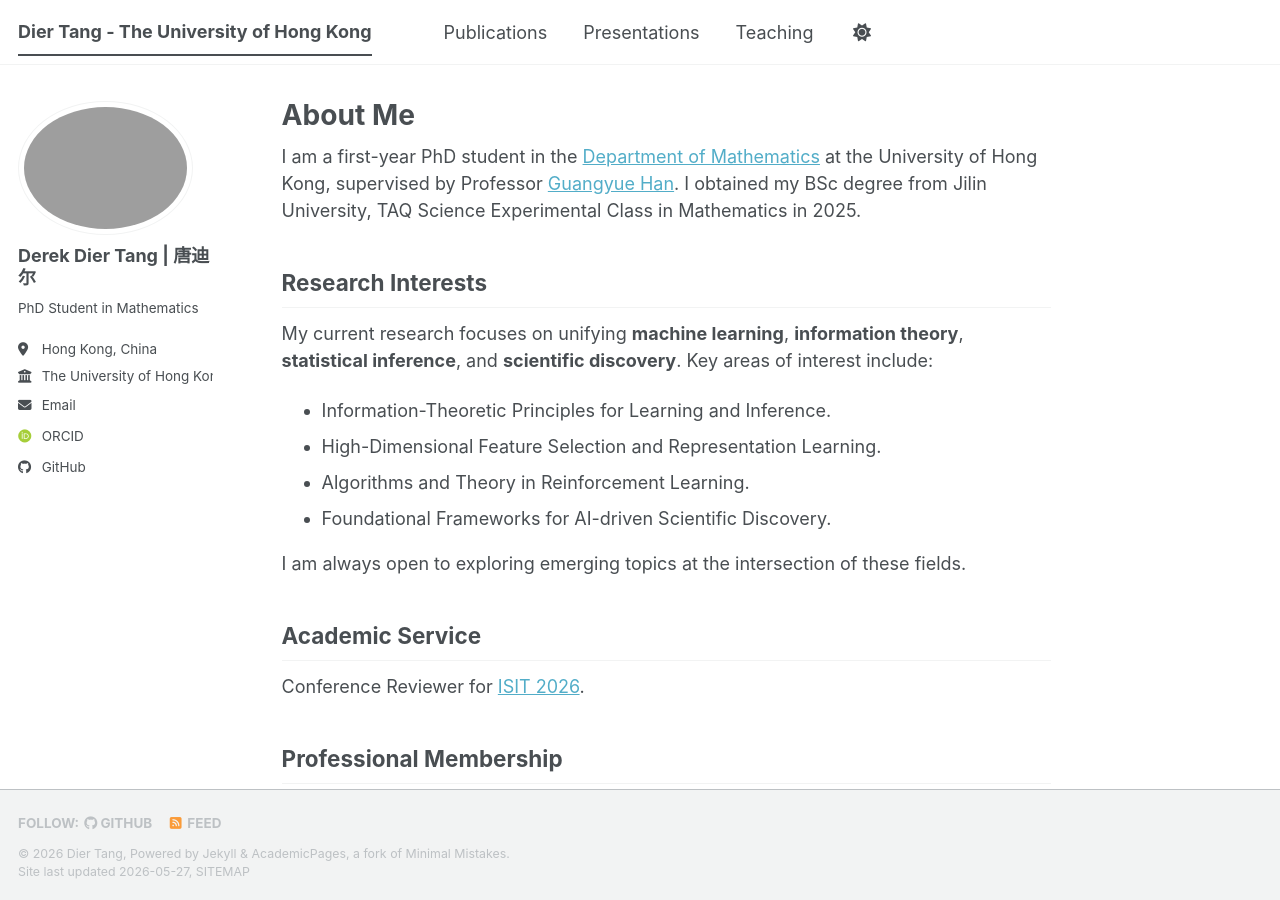
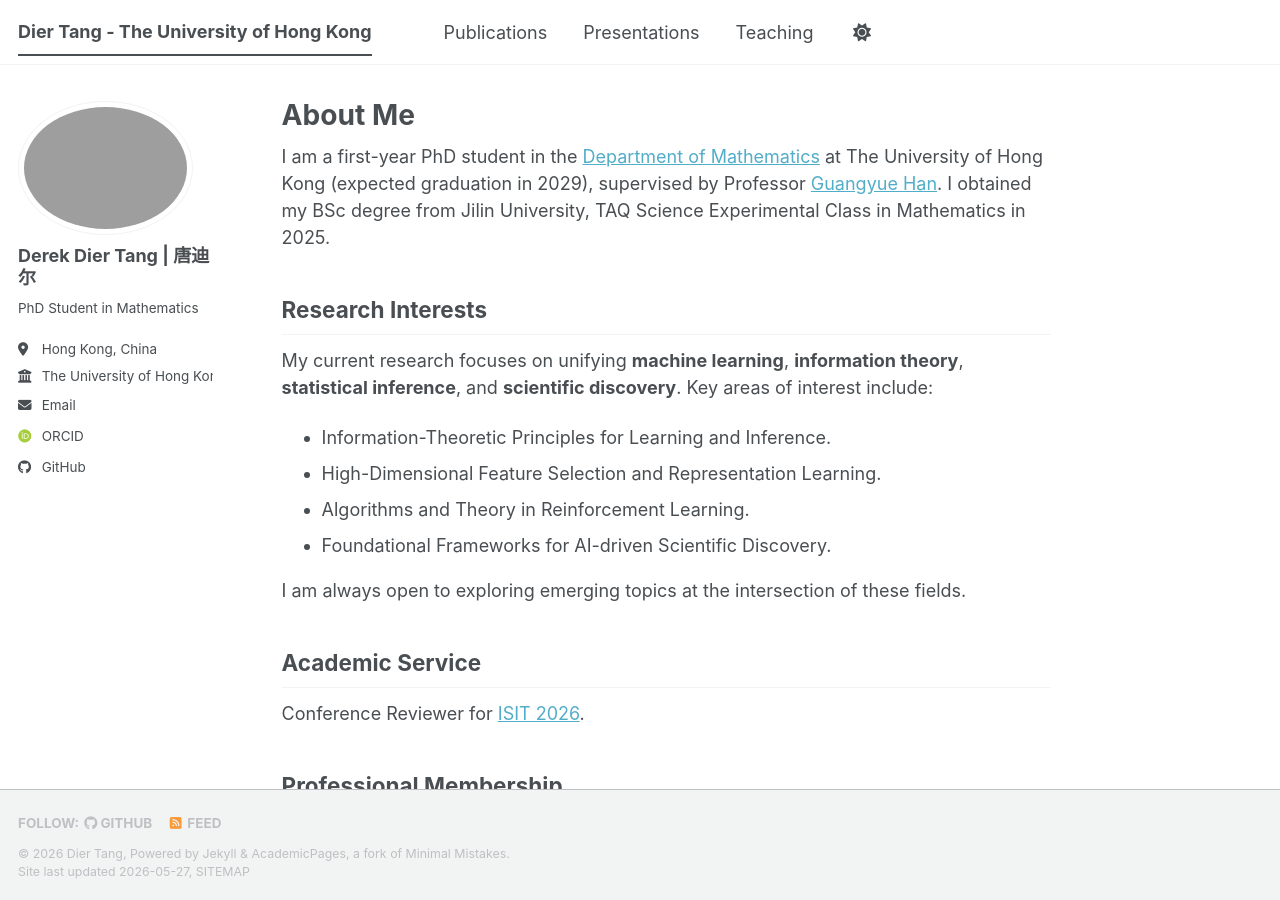
Before and after one commit to TangDier03/tangdier03.github.io, a Jekyll site: the page built from _pages/about.md, in a window 1280 px wide and 900 px high. Built offline with Jekyll 4.4.1, drawn with Linux system fonts in a browser that asks for light colours; some web fonts are replaced; a script bundle is joined from its source files by our own code; library files that are not in the unit come from our copies.

Commit message:
Update about.md

```diff
--- a/_pages/about.md
+++ b/_pages/about.md
@@ -7,7 +7,7 @@
   - /about.html
 ---
 
-I am a first-year PhD student in the [Department of Mathematics](https://hkumath.hku.hk/web/current/pg-course.php) at the University of Hong Kong, supervised by Professor [Guangyue Han](https://hkumath.hku.hk/~ghan/). I obtained my BSc degree from Jilin University, TAQ Science Experimental Class in Mathematics in 2025.
+I am a first-year PhD student in the [Department of Mathematics](https://hkumath.hku.hk/web/current/pg-course.php) at The University of Hong Kong (expected graduation in 2029), supervised by Professor [Guangyue Han](https://hkumath.hku.hk/~ghan/). I obtained my BSc degree from Jilin University, TAQ Science Experimental Class in Mathematics in 2025.
 
 ## Research Interests
 
```
